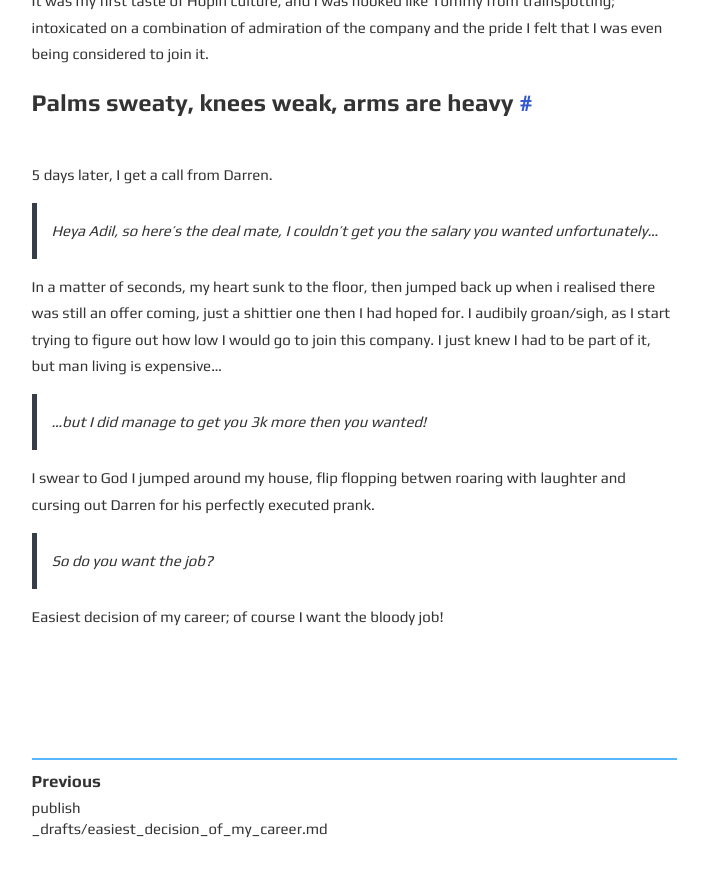
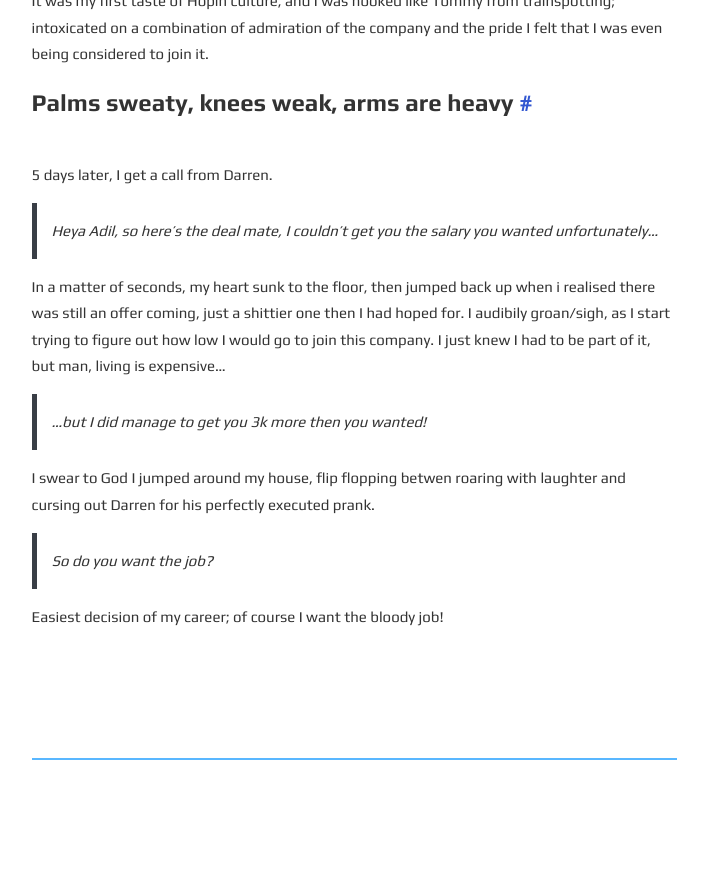
Before and after one commit to adilw3nomad/3dil.space, a Jekyll site: the page built from _posts/2022-04-25-easiest_decision_of_my_career.md, in a window 1280 px wide and 900 px high, scrolled down 2168 px. Shown: the top 877 px of the window, without its empty margins (286-994 px from the left). Built offline with Jekyll 4.4.1, drawn with Linux system fonts in a browser that asks for light colours; after the commit the page ends 2979 px from its top, so only the background shows below that.

Commit message:
Remove old stuff

```diff
--- a/_posts/2022-04-25-easiest_decision_of_my_career.md
+++ b/_posts/2022-04-25-easiest_decision_of_my_career.md
@@ -43,7 +43,7 @@ It was my first taste of Hopin culture, and I was hooked like Tommy from trainsp
 
 > Heya Adil, so here's the deal mate, I couldn't get you the salary you wanted unfortunately...
 
-In a matter of seconds, my heart sunk to the floor, then jumped back up when i realised there was still an offer coming, just a shittier one then I had hoped for. I audibily groan/sigh, as I start trying to figure out how low I would go to join this company. I just knew I had to be part of it, but man living is expensive...
+In a matter of seconds, my heart sunk to the floor, then jumped back up when i realised there was still an offer coming, just a shittier one then I had hoped for. I audibily groan/sigh, as I start trying to figure out how low I would go to join this company. I just knew I had to be part of it, but man, living is expensive...
 
 > ...but I did manage to get you 3k more then you wanted!
 
--- a/_posts/2022-04-25-publish-drafts-easiest-decision-of-my-career-md.md
+++ /dev/null
@@ -1,5 +0,0 @@
----
-layout: post
-title: publish _drafts/easiest_decision_of_my_career.md
-date: 2022-04-25 16:35 +0300
----
```
